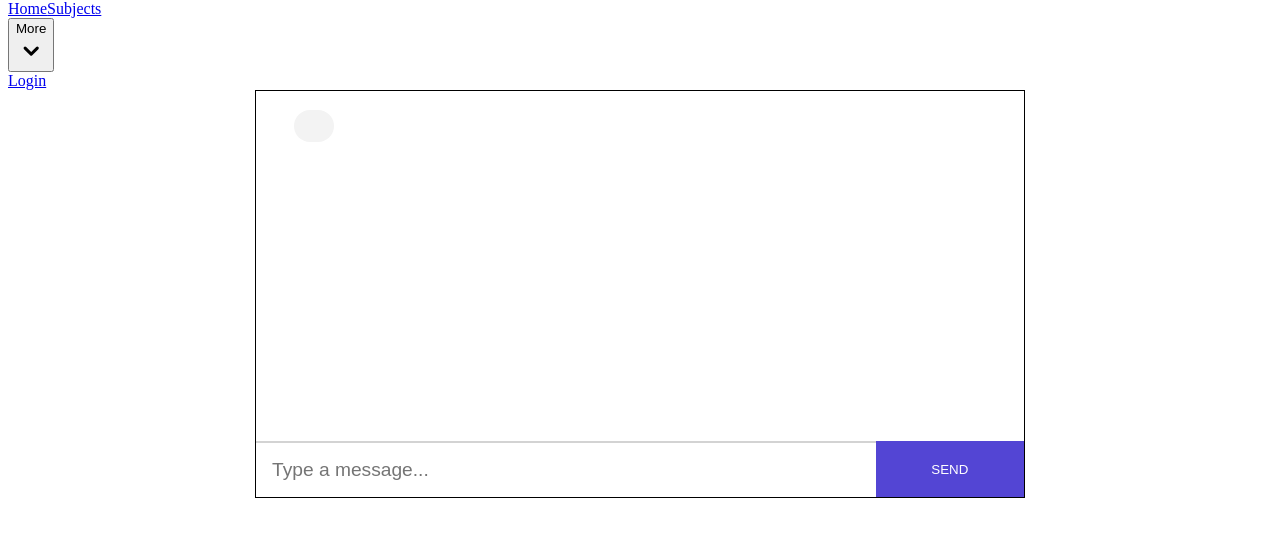
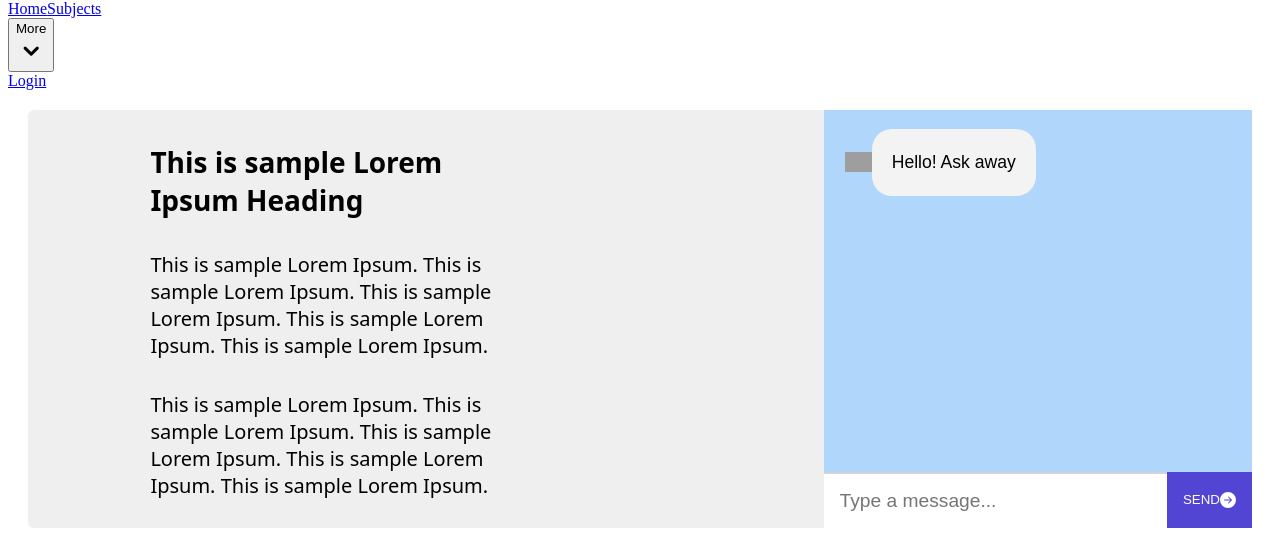
Before and after one commit to jaswinder6991/curiosFrontEnd, a Next.js app: page /test in a window 1280 px wide. Shown: the part 312-848 px from the top of the page. Before the commit the page ends 816 px from the top, so only its background shows below. Built offline with nearby package versions, Linux system fonts and the light colour scheme; no server answers; grey boxes are pictures that could not be loaded.

Commit message:
Chat UI enhancements

```diff
--- a/app.css
+++ b/app.css
@@ -7,11 +7,15 @@
   flex-grow: 1;
 }
 .chatbody {
-  height: 100%;
+  height: 95%;
   margin: auto;
 }
 .App {
-  height: 100%;
+  height: 98%;
+  display: flex;
+  margin: 20px;
+  background-color: #efefef;
+  border-radius: 6px;
 }
 .messagesWrapper {
   display: flex;
@@ -25,13 +29,10 @@
   border: none;
 }
 .form {
-  width: 90%;
-  margin: auto;
-  max-width: 768px;
   display: flex;
   flex-direction: column;
   height: 100%;
-  border: 1px solid black;
+  background-color: #b1d6fb
 }
 .formfooter {
   display: flex;
@@ -57,9 +58,11 @@ select:focus {
   text-decoration: none;
   background: #5345d4;
   padding: 2vh;
-  display: inline-block;
+  display: flex;
   border: none;
   width: 20%;
+  justify-content: space-around;
+  align-items: center;
 }
 .justifystart {
   display: flex;
@@ -103,6 +106,7 @@ select:focus {
   /* justify-content: flex-end; */
   padding: 0 5%;
   margin-top: 3px;
+  align-items: center;
 }
 
 .sentText {
@@ -112,3 +116,54 @@ select:focus {
   color: #828282;
   letter-spacing: 0.3px;
 }
+
+.chatSenderImage {
+  height: 20px;
+}
+
+::-webkit-scrollbar {
+  width: 8px;
+}
+
+::-webkit-scrollbar-track {
+  box-shadow: inset 0 0 5px grey;
+  border-radius: 10px;
+}
+
+::-webkit-scrollbar-thumb {
+  background: #5856d4;
+  border-radius: 10px;
+}
+
+::-webkit-scrollbar-thumb:hover {
+  background: #100e77;
+}
+
+.textDiv {
+  /* background-image: url('bg.jpeg'); */
+  max-width: 60%;
+  margin-right: 30px;
+  margin-left: 10%;
+  text-align: left;
+}
+
+.chatBoxDiv {
+  max-width: 40%;
+  min-width: 35%
+}
+
+.textDivHeading {
+  margin-top: 5%;
+  max-width: 50%;
+  font-size: 28px;
+  font-weight: 700;
+  font-family: system-ui;
+}
+
+.textDivPara {
+  margin-top: 5%;
+  max-width: 61%;
+  font-size: 20px;
+  font-weight: 400;
+  font-family: system-ui;
+}
--- a/pages/test.js
+++ b/pages/test.js
@@ -88,26 +88,26 @@ const Messages = ({ messages, currentUser }) => {
     </div>
   );
 };
+
 const RenderMessage = ({ message: { text, user }, currentUser }) => {
   console.log("halalala", user, text);
   return user == "user" ? (
     <div className="messageContainer justifyend">
-      <p className="sentText pr-5">{user}</p>
       <div className="messageBox-bgblue">
         <p className="messageText colorWhite">{text}</p>
       </div>
     </div>
   ) : (
     <div className=" messageContainer justifystart">
+      <img className="h-8 w-auto sm:h-10 chatSenderImage" src="https://tailwindui.com/img/logos/workflow-mark-indigo-500.svg"/>
       <div className="messageBox-bglight">
         {text ? <p className="messageText colorDark">{text}</p> : null}
       </div>
-      <p className="sentText pl-5">{user}</p>
     </div>
   );
 };
 function App() {
-  const [messages, setMessages] = useState([{ text: "", user: "" }]);
+  const [messages, setMessages] = useState([{ text: "Hello! Ask away", user: "bot" }]);
   const [data, setData] = useState({ text: "" });
   const [query, setQuery] = useState();
   const [search, setSearch] = useState();
@@ -118,6 +118,7 @@ function App() {
     e.preventDefault();
     setSearch(query);
     setMessages((m) => [...m, { text: query, user: "user" }]);
+    setQuery('');
   };
 
   const handleChange = (e) => {
@@ -152,7 +153,12 @@ function App() {
   return (
     <Layout>
       <div className="App">
-        {/* <form onSubmit={addMessages}> */}
+        <div className="textDiv">
+          <h1 className="textDivHeading">This is sample Lorem Ipsum Heading </h1>
+          <p className="textDivPara">This is sample Lorem Ipsum. This is sample Lorem Ipsum. This is sample Lorem Ipsum. This is sample Lorem Ipsum. This is sample Lorem Ipsum. </p>
+          <p className="textDivPara">This is sample Lorem Ipsum. This is sample Lorem Ipsum. This is sample Lorem Ipsum. This is sample Lorem Ipsum. This is sample Lorem Ipsum. </p>
+        </div>
+          <div className="chatBoxDiv">
           <form className="form" onSubmit={addMessages}>
             <Messages messages={messages} currentUser={currentUser} />
             {/* <input className="shadow appearance-none border rounded w-auto py-2 px-3 text-gray-700 leading-tight
@@ -168,9 +174,13 @@ function App() {
               {/* <button className="addButton"onClick={addMessages}> */}
               <button className="submitbtn" type="submit">
                 Send
+                <svg xmlns="http://www.w3.org/2000/svg" width="16" height="16" fill="currentColor" className="bi bi-arrow-right-circle-fill" viewBox="0 0 16 16">
+                  <path d="M8 0a8 8 0 1 1 0 16A8 8 0 0 1 8 0zM4.5 7.5a.5.5 0 0 0 0 1h5.793l-2.147 2.146a.5.5 0 0 0 .708.708l3-3a.5.5 0 0 0 0-.708l-3-3a.5.5 0 1 0-.708.708L10.293 7.5H4.5z"/>
+                </svg>
               </button>
             </div>
           </form>
+        </div>
       </div>
       <style>{`
     .App {
```
Lines whose indentation alone changed are shown as unchanged.
